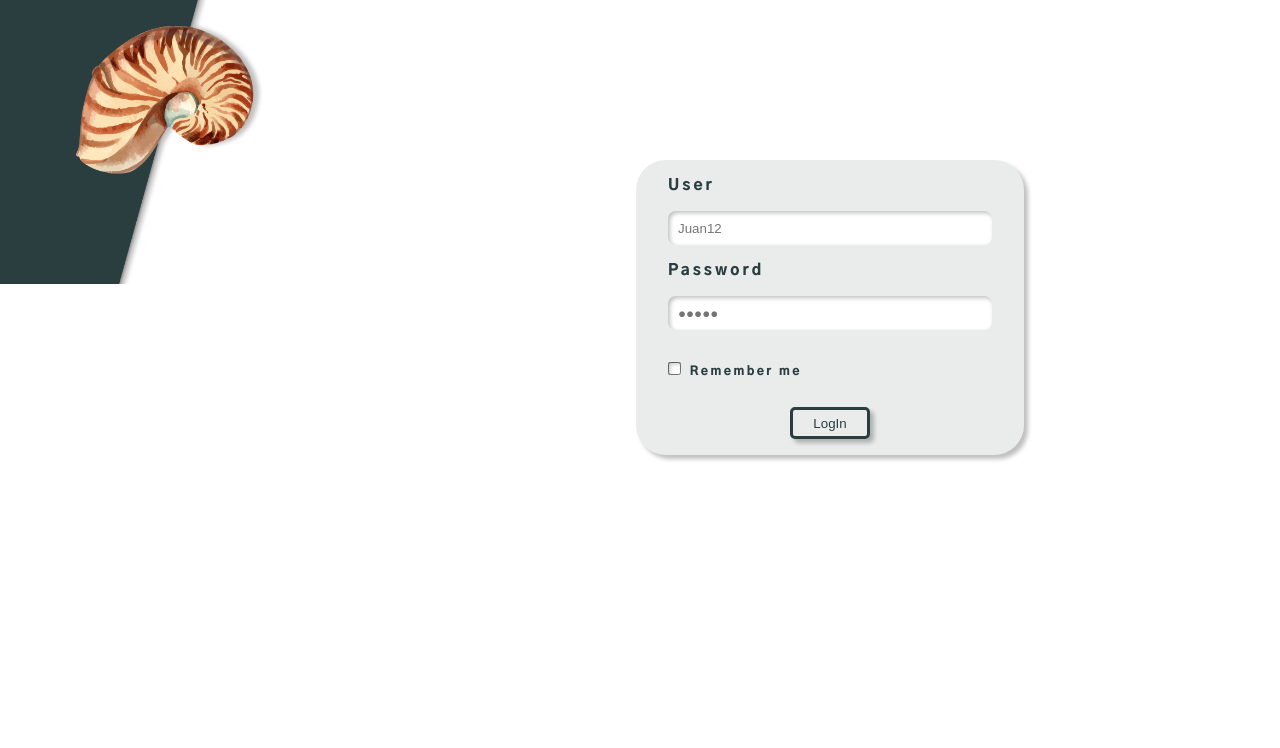
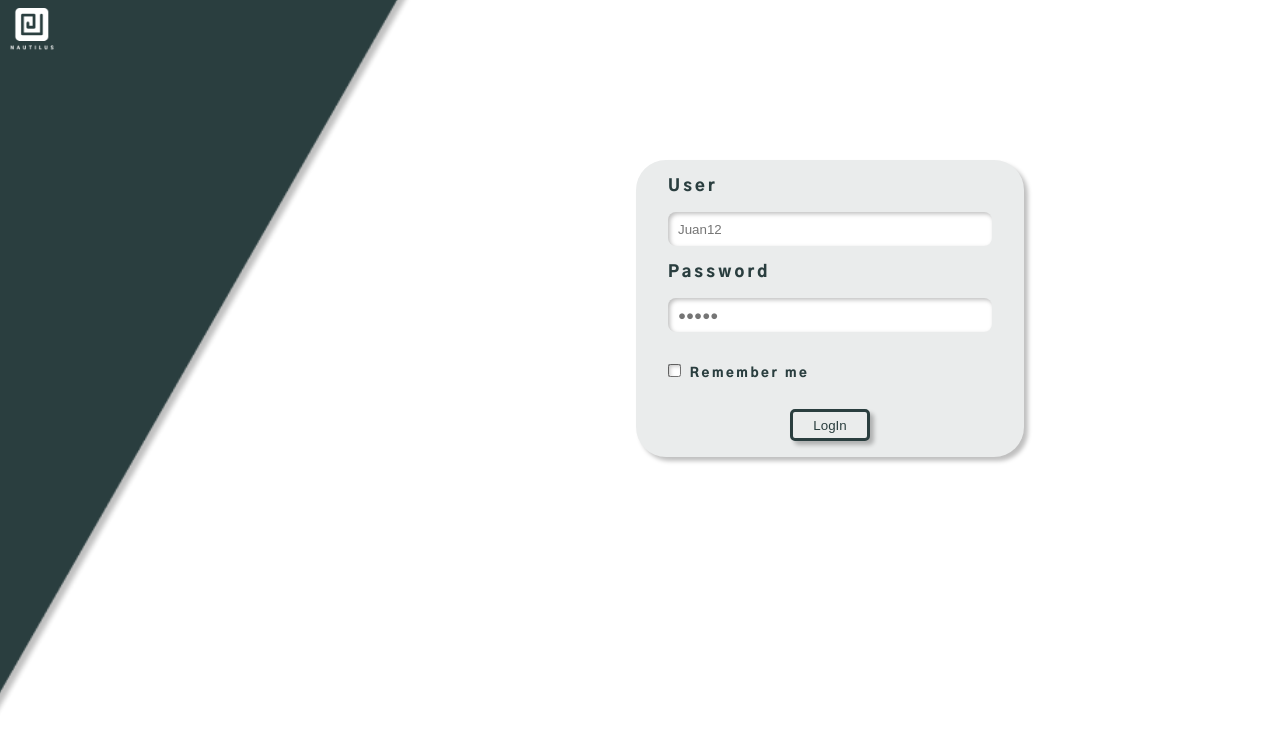
Before and after one commit to Taquito404/PrizmaLogin, a plain HTML site: page index.html in a window 1280 px wide. Drawn offline with Linux system fonts and the light colour scheme.

Commit message:
new update

```diff
--- a/index.html
+++ b/index.html
@@ -14,6 +14,7 @@
     <title>Login</title>
   </head>
   <body>
+    <img src="./assets/Group 3.png" />
     <form>
       <label for="User">User</label>
       <input type="text" name="User" id="User" placeholder="Juan12" />
--- a/styles.scss
+++ b/styles.scss
@@ -4,9 +4,14 @@ $Soft-green: #eaecec;
 
 body {
   font-family: "Gothic A1", sans-serif;
-  background: url("./assets/Bg-image.png") no-repeat;
-  background-position: 0px;
-  background-size: 20rem;
+  background: url("./assets/BgRectangle.png") no-repeat;
+  background-position: -1rem;
+  background-size: 100vh;
+  img {
+    &:first-of-type {
+      width: 3rem;
+    }
+  }
   form {
     position: fixed;
     top: 20vh;
@@ -21,9 +26,9 @@ body {
     box-shadow: 4px 4px 4px rgba(0, 0, 0, 0.25);
     label {
       letter-spacing: 0.2em;
-      font-size: 15px;
+      font-size: 1rem;
       &:last-child {
-        font-size: 12px;
+        font-size: 0.8rem;
         cursor: pointer;
       }
     }
```
Also changed, not shown: assets/Bg-image.png (deleted), assets/BgRectangle.png (added), assets/Group 3.png (added), assets/nau 1.png (added), styles.css, 1 other file.
